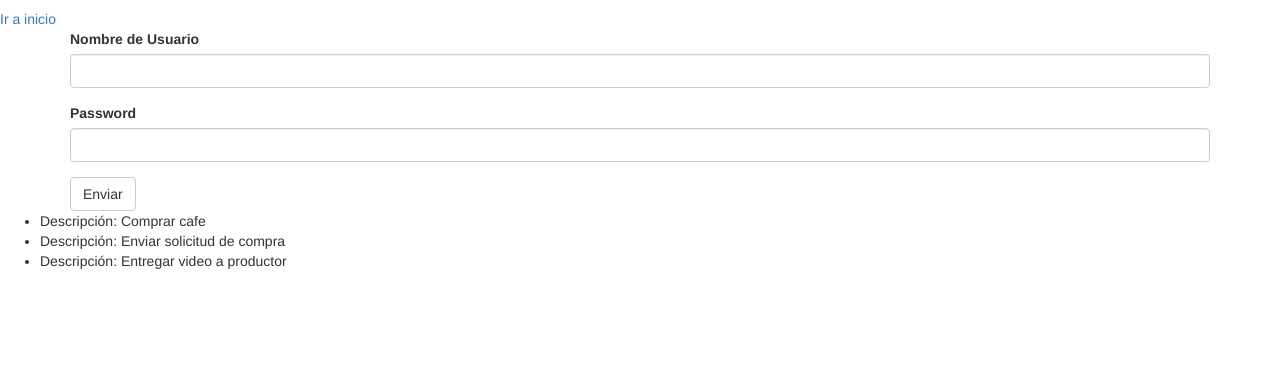
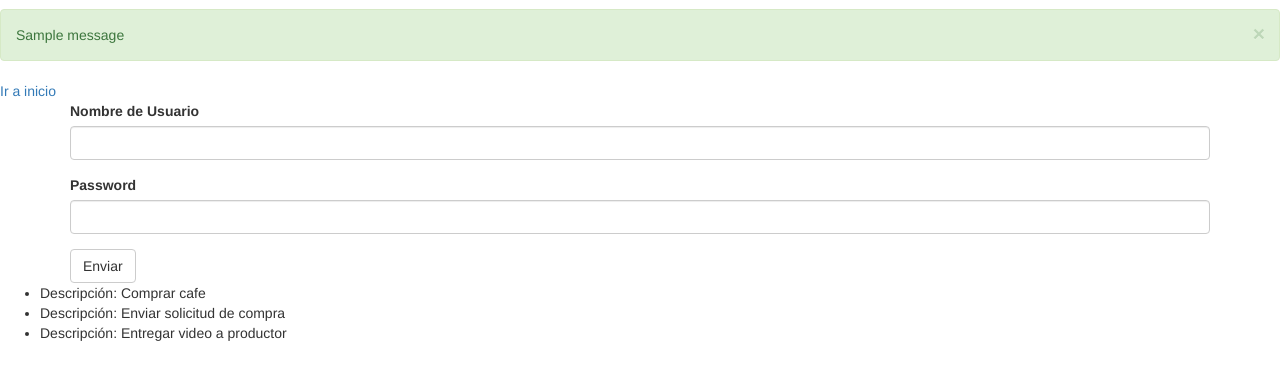
Before and after one commit to mijaelrcf/Courses, a Flask app: page /hello in a window 1280 px wide. Shown: the part 63-443 px from the top of the page. Run offline with Flask 2, Linux system fonts and the light colour scheme; one stand-in notice (Sample message) is shown; some libraries are stand-ins or nearby versions.

Commit message:
add messages flashes and js bootstrap

```diff
--- a/python-and-django-career/flask-python-course/platzi-flask/main.py
+++ b/python-and-django-career/flask-python-course/platzi-flask/main.py
@@ -1,4 +1,4 @@
-from flask import Flask, request, make_response, redirect, render_template, session, url_for
+from flask import Flask, request, make_response, redirect, render_template, session, url_for, flash
 from flask_bootstrap import Bootstrap
 from flask_wtf import FlaskForm
 from wtforms.fields import StringField, PasswordField, SubmitField
@@ -56,6 +56,8 @@ def hello():
         username = login_form.username.data
         session['username'] = username
 
+        flash('Nombre de usuario registrado con éxito!')
+
         return redirect(url_for('index'))
 
     return render_template('hello.html', **context)
--- a/python-and-django-career/flask-python-course/platzi-flask/templates/base.html
+++ b/python-and-django-career/flask-python-course/platzi-flask/templates/base.html
@@ -14,5 +14,17 @@
         {% include 'navbar.html' %}
     {% endblock %}
 
+    {% for message in get_flashed_messages() %}
+        <div class="alert alert-success alert-dismissible">
+            <button type="button"
+                    data-dismiss="alert"
+                    class="close">&times;</button>
+            {{ message}}
+        </div>
+    {% endfor %}
+
     {% block content %}{% endblock %}
+    {% block scripts %}
+        {{ super() }}
+    {% endblock %}
 {% endblock %}
```
